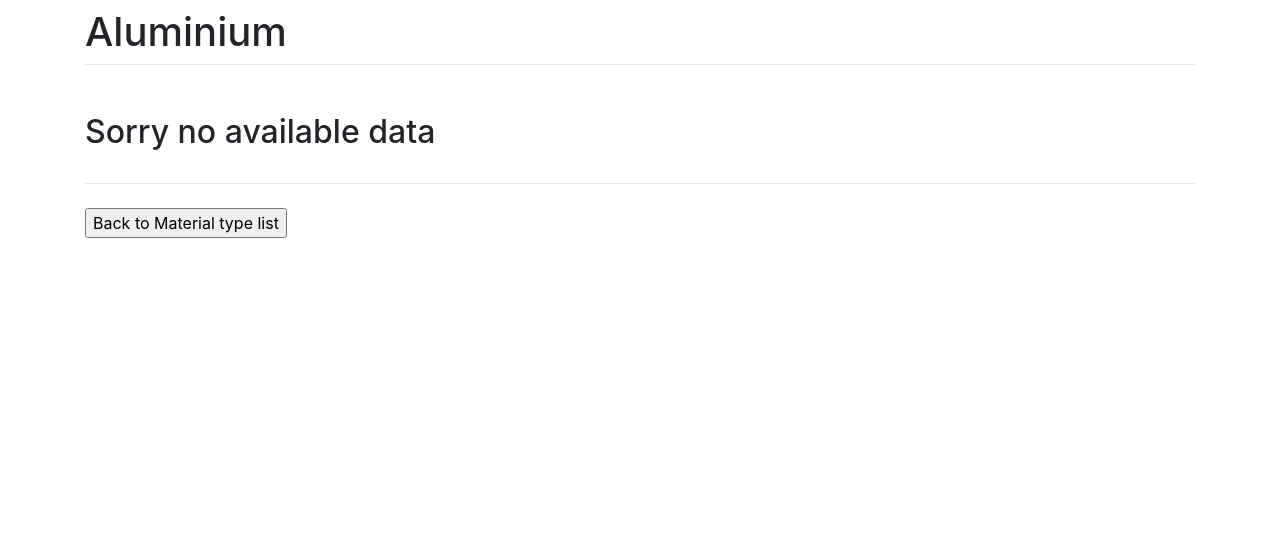
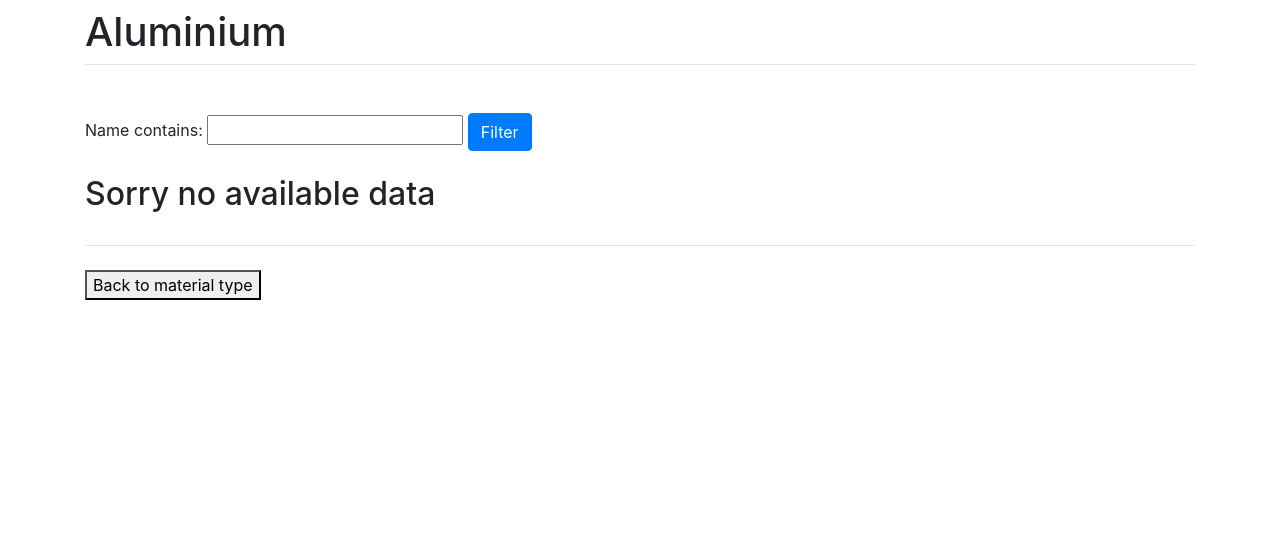
Before and after one commit to tkminek/material_database, a Django app: page /material_type_list/1 in a window 1280 px wide. Shown: the part 96-636 px from the top of the page. Run offline with Django 4.2, Linux system fonts and the light colour scheme; data comes from the database, SQL or seed files in the repository; some libraries are stand-ins or nearby versions.

Commit message:
add filters to material list and hose list

```diff
--- /dev/null
+++ b/mat_db/main/filters.py
@@ -0,0 +1,11 @@
+import django_filters
+from .models import Material
+
+
+class MaterialFilter(django_filters.FilterSet):
+
+    class Meta:
+        model = Material
+        fields = {
+            "name": [ "icontains" ],
+        }
--- a/mat_db/main/templates/main/material_list.html
+++ b/mat_db/main/templates/main/material_list.html
@@ -7,6 +7,13 @@ Material list
 <h1 class="mt-2">{{material_type.name}}</h1>
 <hr class="mt-0 mb-4">
 <br>
+<div>
+   <form method="get">
+   {{my_filter.form}}
+   <button class="btn btn-primary" type="submit">Filter</button>
+   </form>
+</div>
+<br>
 {% for item in material_ls %}
 <a class="btn btn-outline-dark btn-lg" href="{%url 'material_info' material_type.id item.id%}" role="button">{{item.name}}</a>
 <br><br>
@@ -15,5 +22,5 @@ Material list
 {% endfor %}
 <br>
 <hr class="mt-0 mb-4">
-<input type=button value="Back to Material type list" onClick="javascript:history.go(-1);">
+<button onclick="location.href = '/material_type_list'">Back to material type</button>
 {% endblock %}
--- a/mat_db/main/views.py
+++ b/mat_db/main/views.py
@@ -3,6 +3,7 @@ from django.http import HttpResponse, HttpResponseRedirect
 from .models import MaterialType, Material, SnCurve, EnCurve, CyclicCurve, StaticCurve, Hose, HoseDynamic, HoseStatic
 from itertools import chain
 from .apps import Graph
+from . filters import MaterialFilter
 
 
 def home(response):
@@ -11,13 +12,13 @@ def home(response):
 
 def material_type_list(response):
     mat_type_ls = MaterialType.objects.all()
-    count_ls={}
+    count_ls = {}
     for mat_type in mat_type_ls:
-        mat_id=mat_type.id
+        mat_id = mat_type.id
         count_ls[mat_type] = Material.objects.filter(material_type_id=mat_id).count()
         if Material.objects.filter(material_type_id=mat_id).count() == 0:
             count_ls[mat_type] = Hose.objects.filter(material_type_id=mat_id).count()
-    return render(response, "main/material_type_list.html",{
+    return render(response, "main/material_type_list.html", {
                       "count_ls": count_ls,
                    })
 
@@ -26,10 +27,22 @@ def material_list(response, material_type_id):
     material_type = MaterialType.objects.get(pk=material_type_id)
     if len(material_type.hose_set.all()) != 0:
         hose_ls = Hose.objects.filter(material_type_id=material_type_id)
-        return render(response, "main/hose_list.html", {"hose_ls": hose_ls, "material_type": material_type})
+        my_filter = MaterialFilter(response.GET, queryset=hose_ls)
+        hose_ls = my_filter.qs
+        return render(response, "main/hose_list.html", {
+            "hose_ls": hose_ls,
+            "material_type": material_type,
+            "my_filter": my_filter,
+        })
     else:
         material_ls = Material.objects.filter(material_type_id=material_type_id)
-        return render(response, "main/material_list.html", {"material_ls": material_ls, "material_type": material_type})
+        my_filter = MaterialFilter(response.GET, queryset=material_ls)
+        material_ls = my_filter.qs
+        return render(response, "main/material_list.html", {
+            "material_ls": material_ls,
+            "material_type": material_type,
+            "my_filter": my_filter,
+            })
 
 
 def material_info(response, material_type_id, material_id):
--- a/mat_db/mat_db/settings.py
+++ b/mat_db/mat_db/settings.py
@@ -38,6 +38,8 @@ INSTALLED_APPS = [
     'django.contrib.messages',
     'django.contrib.staticfiles',
     'main.apps.MainConfig',
+    'django_filters',
+    'bootstrapform',
 ]
 
 MIDDLEWARE = [
```
Also changed, not shown: mat_db/main/templates/main/hose_list.html (+8 -1 lines), README.md.
